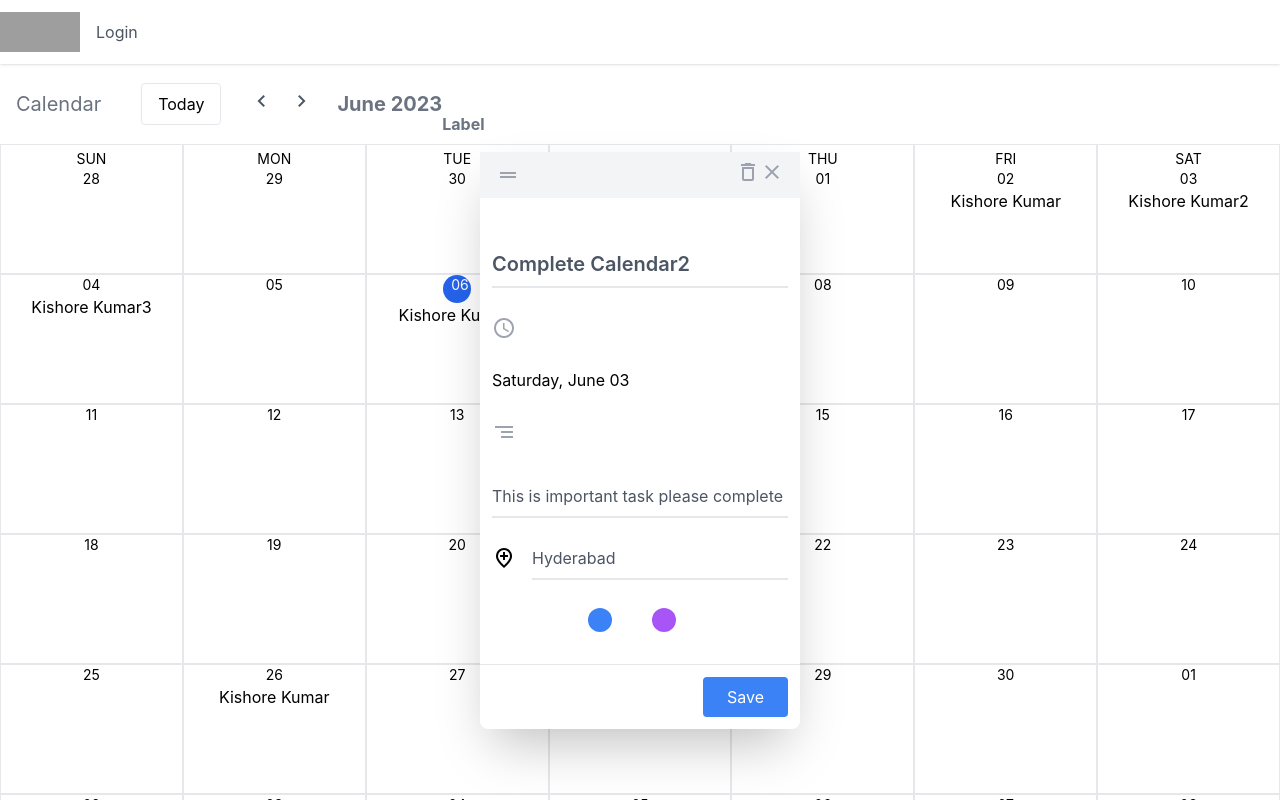
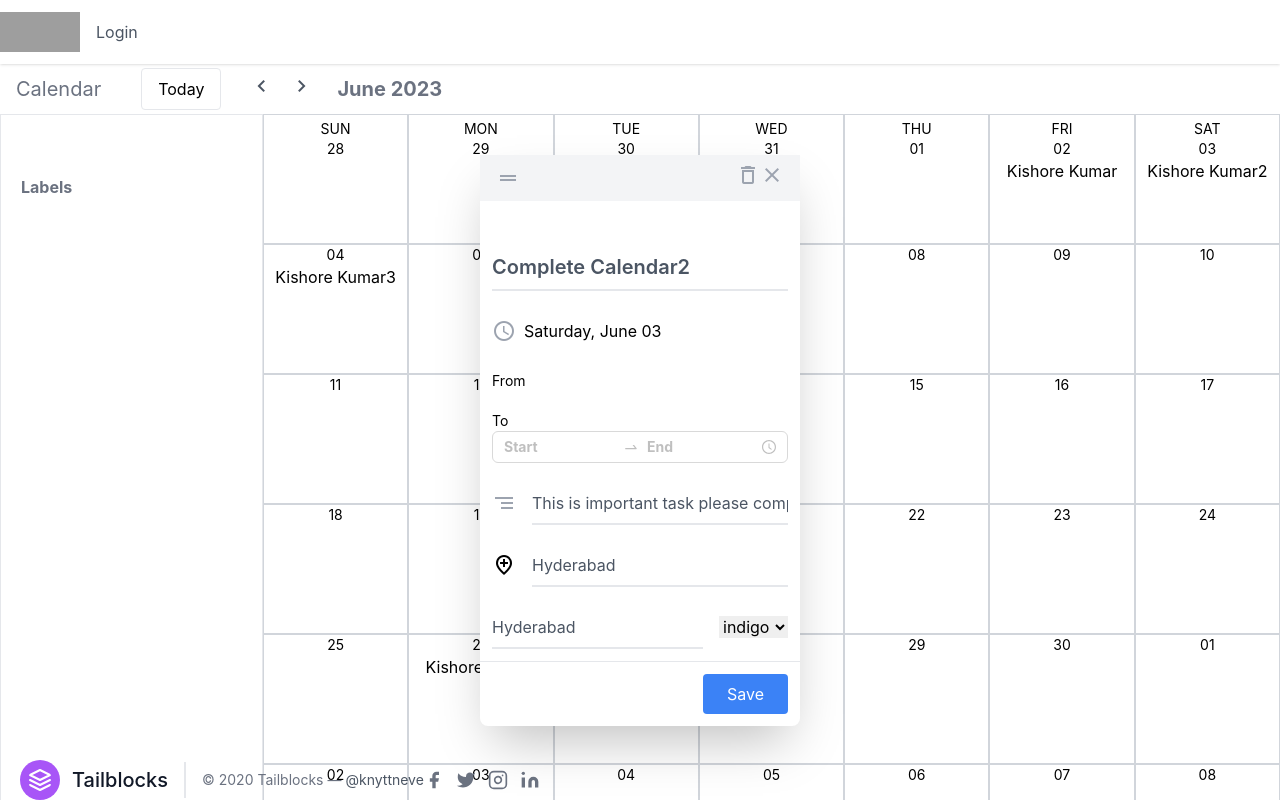
Before and after one commit to kishore1477/custom_react_calendar, a React (Create React App) app: page / in a window 1280 px wide. Both pictures are taken after a click on the element "Kishore Kumar2". Shown: the top 800 px of the page. Built offline with nearby package versions, Linux system fonts and the light colour scheme; grey boxes are pictures that could not be loaded.

Commit message:
time picker

```diff
--- a/package.json
+++ b/package.json
@@ -3,15 +3,19 @@
   "version": "0.1.0",
   "private": true,
   "dependencies": {
+    "@syncfusion/ej2-base": "^21.2.9",
+    "@syncfusion/ej2-react-calendars": "^21.2.9",
     "@testing-library/jest-dom": "^5.16.5",
     "@testing-library/react": "^13.4.0",
     "@testing-library/user-event": "^13.5.0",
+    "antd": "^5.6.0",
     "dayjs": "^1.11.7",
     "react": "^18.2.0",
     "react-dom": "^18.2.0",
     "react-router-dom": "^6.11.2",
     "react-scripts": "5.0.1",
     "react-social-login-buttons": "^3.9.1",
+    "react-time-picker": "^6.2.0",
     "reactjs-social-login": "^2.6.2",
     "web-vitals": "^2.1.4"
   },
--- a/src/App.js
+++ b/src/App.js
@@ -16,6 +16,7 @@ import {
 import ContexWrapper from './contex/ContexWrapper';
 import Login from './components/Login';
 import CalendarHeader from './components/CalendarHeader';
+import Labels from './components/Labels';
 function App() {
 
   const [show, setShow] = useState(false)
@@ -35,11 +36,12 @@ const handleCalendar =()=>{
 
 <Router>
   <Navbar/>
-  {/* { showEventModal && <EventModal/>} */}
+
   <CalendarHeader/>
     <Routes>
-    {/* <Month month= {currenMonth} /> */}
+
       <Route path="/" element={  <Month   />  }/>
+      {/* <Route path="/" element={  <Labels/>}/>   */}
        <Route path="/login" element={  <Login  />}/>
 
 
--- a/src/components/CalendarHeader.js
+++ b/src/components/CalendarHeader.js
@@ -28,7 +28,7 @@ export default function CalendarHeader() {
     );
   }
   return (
-    <header className="px-4 py-2 flex items-center">
+    <header className="px-4 py-1 flex items-center">
       <h1 className="mr-10 text-xl text-gray-500 fond-bold">
         Calendar
       </h1>
@@ -55,24 +55,9 @@ export default function CalendarHeader() {
       </h2>
       <span>
 
-        <Labels/>
-        {/* {token ?<button className="mr-4 text-red-500 border px-8 p-2 rounded-full flex items-center shadow-md hover:shadow-2xl font-bold" onClick={handleLogout}>Logout</button>: <LoginSocialGoogle className="mr-12"
-        client_id={"925534215061-lhqcqsnmr3semr04cf300ocvnu85fc1r.apps.googleusercontent.com"}
-        scope="openid profile email"
-        discoveryDocs="claims_supported"
-        access_type="offline"
-        onResolve={({ provider, data }) => {
-          console.log(provider, data);
-          console.log("data is:",data )
-          setToken(data.access_token)
-        }}
-        onReject={(err) => {
-          console.log(err);
-        }}
-      >
-          <GoogleLoginButton />
-      </LoginSocialGoogle> }
-      */}
+
+
+
       </span>
     </header>
   );
--- a/src/components/Day.js
+++ b/src/components/Day.js
@@ -10,12 +10,12 @@ const Day = (props) => {
     useEffect(() => {
 // console.log("Filtered events is :", filteredEvents)
 // console.log(" savedEvents events is :", savedEvents)
-      const events = savedEvents.filter(
+      const events = filteredEvents.filter(
         (evt) =>
           dayjs(evt.day).format("DD-MM-YY") === days.format("DD-MM-YY")
       );
       setDayEvents(events);
-    }, [savedEvents, days]);
+    }, [filteredEvents, days]);
 
 const getCurrentDayClass = ()=>{
   return days.format("DD-MM-YY") === dayjs().format("DD-MM-YY")
@@ -78,8 +78,8 @@ eventInLS.map((evt, i)=>{
 // console.log("Logged user events is :", loggedUserEvents)
 
   return (
-    <div className='border border-gray-200 flex flex-col '>
-      <div className='h-32 flex flex-col  items-center'  onClick={() => {
+    <div className='border border-gray-300 flex flex-col '>
+      <div className='h-24 md:h-32 flex flex-col  items-center'  onClick={() => {
            setDaySelected(days);
           setShowEventModal(true);
         }}>
@@ -103,16 +103,16 @@ eventInLS.map((evt, i)=>{
         className="flex-1 "
 
       >
-        {dayEvents.map((evt, idx) => (
+        {dayEvents.map((evt, idx) => {
 
-          <div
+       return (   <div
             key={idx}
             onClick={() => setSelectedEvent(evt)}
-            className={`bg-${evt.label}-200 p-1 mr-3 text-gray-600 text-sm rounded mb-1 truncate cursor-pointer`}
+            className={`bg-${evt.label && evt.label}-200 p-1 mr-3 text-gray-600 text-sm rounded mb-1 truncate cursor-pointer`}
           >
             {evt.title}
-          </div>
-        ))}
+          </div>)
+})}
          {!loggedAdmin? <>{loggedUser && loggedUserEvents.map((event,i)=>{
 if(event.assigned_date === days.format("DD-MM-YY")){
  return ( <p className=' '>{event.title}</p>)
--- a/src/components/EventModal.js
+++ b/src/components/EventModal.js
@@ -1,7 +1,18 @@
 import React, { useContext, useState } from "react";
 import Contex from "../contex/Contex";
-
-
+// import TimePicker from 'react-time-picker';
+import { TimePicker } from 'antd';
+import dayjs from 'dayjs';
+// import 'react-time-picker/dist/TimePicker.css';
+// import 'react-clock/dist/Clock.css';
+const options = [
+  "indigo",
+  "gray",
+  "green",
+  "blue",
+  "red",
+  "purple",
+];
 const labelsClasses = [
   "indigo",
   "gray",
@@ -19,6 +30,19 @@ export default function EventModal() {
     selectedEvent,
   } = useContext(Contex);
 
+  const [timeString, setTimeString] = useState('');
+
+  // Use state to store the selected option
+  const [selectedOption, setSelectedOption] = useState("");
+  // Handle the change event of the select tag
+  const handleChange = (event) => {
+    // Set the selected option to the value of the selected option
+    setSelectedOption(event.target.value);
+  };
+  console.log("selectedOption:", selectedOption)
+
+  const [value, onChange] = useState('10:00');
+  console.log("Time value is :", value)
   const [title, setTitle] = useState(
     selectedEvent ? selectedEvent.title : ""
   );
@@ -49,7 +73,12 @@ export default function EventModal() {
     if (selectedEvent) {
       dispatchCalEvent({ type: "update", payload: calendarEvent });
     } else {
+      if (title && desc && location) {
+
         dispatchCalEvent({ type: "push", payload: calendarEvent });
+      } else {
+        alert("All Fields are required.")
+      }
     }
 
     setShowEventModal(false);
@@ -95,11 +124,27 @@ export default function EventModal() {
               className="pt-3 border-0 text-gray-600 text-xl font-semibold pb-2  w-1/2 md:w-full  border-b-2 border-gray-200 focus:outline-none focus:ring-0 focus:border-blue-500"
               onChange={(e) => setTitle(e.target.value)}
             />
-            <span className="material-icons-outlined text-gray-400 w-1/2 md:w-1/4">
+            <div className="flex">
+              <span className="material-icons-outlined text-gray-400 ">
                 schedule
               </span>
-            <p>{daySelected.format("dddd, MMMM DD")}</p>
-            <span className="material-icons-outlined text-gray-400 w-1/2 md:w-1/4">
+              <p className="ml-2">{daySelected.format("dddd, MMMM DD")}</p>
+            </div>
+            <div className="text-sm">
+
+              <label>From</label> <br />
+              {/* <TimePicker onChange={onChange} value={value} /> */}
+              <br />
+              <label>To</label> <br />
+              <TimePicker.RangePicker placeholder={["Start", "End"]} format="HH:mm" className="font-bold text-green-700" onOk={(time) => {
+                setTimeString(timeString);
+                console.log(time);
+                console.log(timeString);
+              }} />
+              {/* <TimePicker onChange={onChange}  timeFormat="HH:mm" value={value} /> */}
+            </div>
+            <div className="flex">
+              <span className="material-icons-outlined text-gray-400  flex justify-center items-center">
                 segment
               </span>
               <input
@@ -108,9 +153,10 @@ export default function EventModal() {
                 placeholder="Add a description"
                 value={desc}
                 required
-              className="pt-3 border-0 text-gray-600 pb-2 border-b-2 w-1/2 md:w-full border-gray-200 focus:outline-none focus:ring-0 focus:border-blue-500"
+                className="ml-4 border-0 text-gray-600 pb-2 border-b-2 w-1/2 md:w-full border-gray-200 focus:outline-none focus:ring-0 focus:border-blue-500"
                 onChange={(e) => setDescription(e.target.value)}
               />
+            </div>
             <div className="flex">
               <span className="material-icons-outlined">
                 add_location
@@ -126,7 +172,28 @@ add_location
               />
             </div>
             <div className="flex gap-x-2">
-              {labelsClasses.map((lblClass, i) => {
+              <div className="flex">
+                <div className=""><input
+                  type="text"
+                  name="location"
+                  placeholder="Create a label"
+                  value={location}
+                  required
+                  className=" border-0 text-gray-600 pb-2 w-1/2 md:w-full border-b-2 border-gray-200 focus:outline-none focus:ring-0 focus:border-blue-500"
+                  onChange={(e) => setLocation(e.target.value)}
+                /></div>
+                <div className="ml-4">
+                  <select onChange={handleChange}>
+                    {options.map((option, i) => (
+                      <option key={i} value={option}>
+                        {option}
+                      </option>
+                    ))}
+                  </select>
+                </div>
+              </div>
+
+              {/* {labelsClasses.map((lblClass, i) => {
               // console.log("lbl Classes is:", lblClass)
             return (    <span
                   key={i}
@@ -139,11 +206,14 @@ add_location
                     </span>
                   )}
                 </span>
-              )})}
+              )})} */}
+
+
+
             </div>
           </div>
         </div>
-        <footer className="flex justify-end border-t p-3 mt-5">
+        <footer className="flex justify-end border-t p-3 ">
           <button
             type="submit"
             onClick={handleSubmit}
--- a/src/components/Footer.js
+++ b/src/components/Footer.js
@@ -2,7 +2,7 @@ import React from 'react'
 
 const Footer = () => {
   return (
-    <footer className="text-gray-600 body-font">
+    <footer className="text-gray-600 body-font fixed bottom-0">
   <div className="container px-5   mx-auto flex items-center sm:flex-row flex-col">
     <a className="flex title-font font-medium items-center md:justify-start justify-center text-gray-900">
       <svg
--- a/src/components/Labels.js
+++ b/src/components/Labels.js
@@ -3,11 +3,15 @@ import Contex from "../contex/Contex";
 
 export default function Labels() {
   const { labels, updateLabel } = useContext(Contex);
+  console.log("Labels is:", labels)
   return (
     <React.Fragment>
-      <p className="text-gray-500 font-bold mt-10">Label</p>
-      {labels.map(({ label: lbl, checked }, idx) => (
-        <label key={idx} className="items-center mt-3 block">
+
+      <p className="text-gray-500 font-bold mt-10">Labels</p>
+      {labels.map(({ label: lbl, checked }, idx) => {
+        console.log("LBL is", lbl)
+        return (
+<label key={idx} className="items-center mt-3 block">
           <input
             type="checkbox"
             checked={checked}
@@ -16,9 +20,12 @@ export default function Labels() {
             }
             className={`form-checkbox h-5 w-5 text-${lbl}-400 rounded focus:ring-0 cursor-pointer`}
           />
-          <span className="ml-2 text-gray-700 capitalize">{lbl}</span>
+          <span className="ml-2 text-gray-700 capitalize">{lbl==='blue'?<>MCE</>:""}</span>
         </label>
-      ))}
+        )
+
+})}
+
     </React.Fragment>
   );
 }
--- a/src/components/Month.js
+++ b/src/components/Month.js
@@ -3,6 +3,7 @@ import Day from './Day'
 import Contex from '../contex/Contex';
 import { getMonth } from '../main';
 import EventModal from './EventModal';
+import Labels from './Labels';
 
  const Month = () => {
   const [currenMonth, setCurrentMonth] = useState(getMonth());
@@ -14,7 +15,12 @@ import EventModal from './EventModal';
   console.log("monthis",currenMonth)
 
    return (
-    <>
+    <div className='flex'>
+
+    <aside className="border p-5 w-1/4">
+    <Labels/>
+    </aside>
+    <div className='w-full h-full'>
    {showEventModal &&  <EventModal/>}
      <div  className="  mx-auto my-auto  grid grid-cols-7 grid-rows-5">
       {
@@ -34,7 +40,8 @@ import EventModal from './EventModal';
         ))
       }
      </div>
-     </>
+     </div>
+     </div>
 
    )
  }
--- a/src/contex/Contex.js
+++ b/src/contex/Contex.js
@@ -14,6 +14,7 @@ const Contex = createContext({
   selectedEvent: null,
   setSelectedEvent: () => {},
   labels: [],
+  setLabels: () => {},
   updateLabel: () => {},
 
 })
--- a/src/contex/ContexWrapper.js
+++ b/src/contex/ContexWrapper.js
@@ -39,13 +39,20 @@ const [savedEvents, dispatchCalEvent] = useReducer(
   );
 
   const filteredEvents = useMemo(() => {
-    return savedEvents.filter((evt) =>
-      labels
-        .filter((lbl) => lbl.checked)
-        .map((lbl) => lbl.label)
-        .includes(evt.label)
-    );
+    console.log("Labels is in filteredevents is ", labels)
+    return savedEvents.filter((evt) =>{
+     // Get the list of checked labels
+     const checkedLabels = labels.filter((lbl) => lbl.checked)
+console.log("CheckedLabels is :",checkedLabels)
+     // Get the list of labels in the checkedLabels array
+     const labelNames = checkedLabels.map((lbl) => lbl.label)
+     console.log("LabelNames is :", labelNames)
+
+     // Return true if the event's label is in the list of label names
+     return labelNames.includes(evt.label)
+  });
   }, [savedEvents, labels]);
+  console.log("filtered events inside contex wrapper is :", filteredEvents)
   useEffect(() => {
     if (!showEventModal) {
       setSelectedEvent(null);
@@ -55,11 +62,29 @@ const [savedEvents, dispatchCalEvent] = useReducer(
   useEffect(() => {
     localStorage.setItem("savedEvents", JSON.stringify(savedEvents));
     const events =  JSON.parse(localStorage.getItem('savedEvents'))
-    console.log("Events inside local in wrapper:", events)
+    // console.log("Events inside local in wrapper:", events)
   }, [savedEvents]);
 
-console.log("Count is in  :", count)
+useEffect(() => {
+  setLabels((prevLabels) => {
+    return [...new Set(savedEvents.map((evt) => evt.label))].map(
+      (label) => {
+        const currentLabel = prevLabels.find(
+          (lbl) => lbl.label === label
+        );
+        console.log("currentLabel is:", currentLabel)
+        console.log("Previous labels is", prevLabels)
+        console.log("label is", label)
+        return {
+          label,
+          checked: currentLabel ? currentLabel.checked : true,
+        };
+      }
+    );
+  });
+}, [savedEvents]);
 function updateLabel(label) {
+  console.log("Label in updt:", label)
   setLabels(
     labels.map((lbl) => (lbl.label === label.label ? label : lbl))
   );
--- a/src/main.js
+++ b/src/main.js
@@ -9,6 +9,7 @@ export function getMonth(month = dayjs().month()) {
 
   let currentMonthCount = 0 - firstDayOfTheMonth;
   const daysMatrix = [];
+
 for (let i = 0; i < 6; i++) {
   const week = [];
   for (let j = 0; j < 7; j++) {
```
Also changed, not shown: 2 other files (tests, documents, lock files or other folders). Lines whose indentation alone changed are shown as unchanged.
